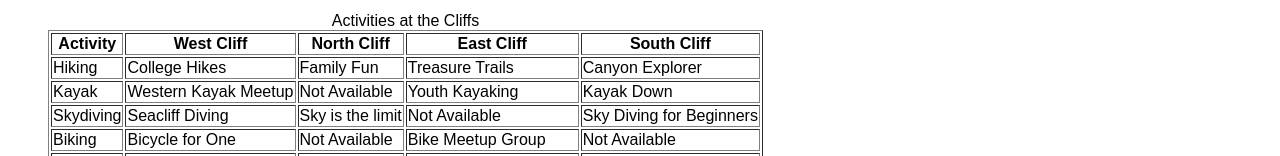
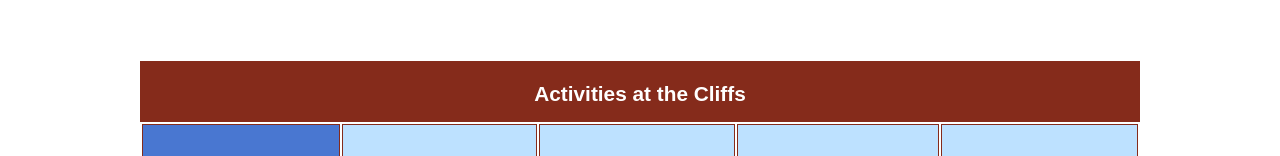
Before and after one commit to rituvilluri/homework-module1, a plain HTML site: page activities.html in a window 1280 px wide. Shown: the part 644-800 px from the top of the page. Drawn offline with Linux system fonts and the light colour scheme.

Commit message:
Completed styling for the activities page

```diff
--- a/activities.html
+++ b/activities.html
@@ -40,7 +40,7 @@
                     them directly. For a list of activities, please refer to the table below:
                 </p>
                 <!--Activities table-->
-                <table border="1">
+                <table>
                     <caption>Activities at the Cliffs</caption>
 
                     <thead>
--- a/style.css
+++ b/style.css
@@ -161,3 +161,41 @@
           background: #125688;
           color: white;
       }
+
+      table {
+          width: 1000px;
+          margin: 4em auto 0 auto;
+      }
+
+      caption {
+        background-color: #852B1B;
+        height: 40px;
+        color: #fff;
+        font-size: 1.3em;
+        font-weight: bold;
+        padding-top: 1em;
+      }
+      thead {
+        background:#BDE1FF;
+      }
+      tbody {
+        background: #EEFFE6;
+        text-align: center;
+      }
+      th, td {
+        width: 225px;
+        height: 75px;
+        vertical-align: middle;
+        border: solid 1px #852B1B;
+
+      }
+      th:first-child {
+        width: 125px;
+        height:50px;
+        background: #4977D1;
+        color: #fff;
+      }
+      td:first-child {
+        font-weight: bold;
+        background: #BDE1FF;
+      }
```
